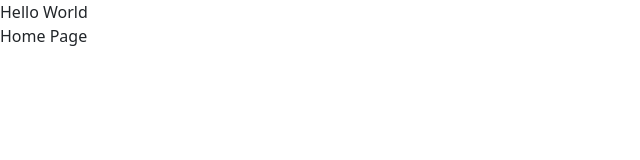
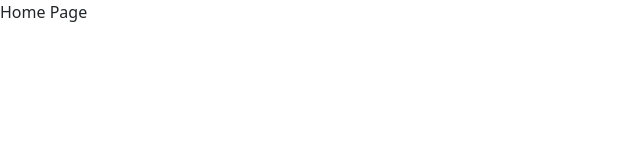
Before and after one commit to Tyler-Ke/vue-router, a Vue app: page / in a window 1280 px wide. Shown: the top 160 px of the page, without its empty margins (0-640 px from the left). Built offline with nearby package versions, Linux system fonts and the light colour scheme.

Commit message:
added vite support

```diff
--- a/src/App.vue
+++ b/src/App.vue
@@ -1,4 +1,3 @@
 <template>
-  Hello World
   <router-view></router-view>
 </template>
--- a/src/Router/routes.js
+++ b/src/Router/routes.js
@@ -3,7 +3,7 @@ import Contact from "@/components/Home/Contact.vue";
 import { createRouter, createWebHistory } from "vue-router";
 
 const router = createRouter({
-   history: createWebHistory(),
+   history: createWebHistory(import.meta.env.BASE_URL),
    routes: [
       {
          path: "/",
@@ -13,7 +13,7 @@ const router = createRouter({
          path: "/contact",
          component: Contact,
       },
-   ]
+   ],
 });
 
 export default router;
```
